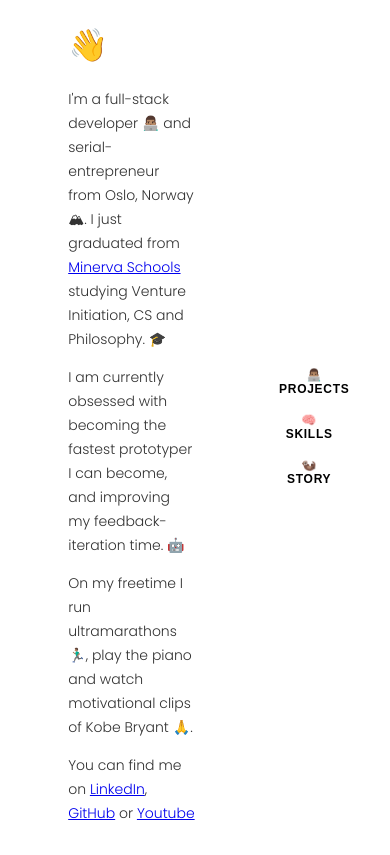
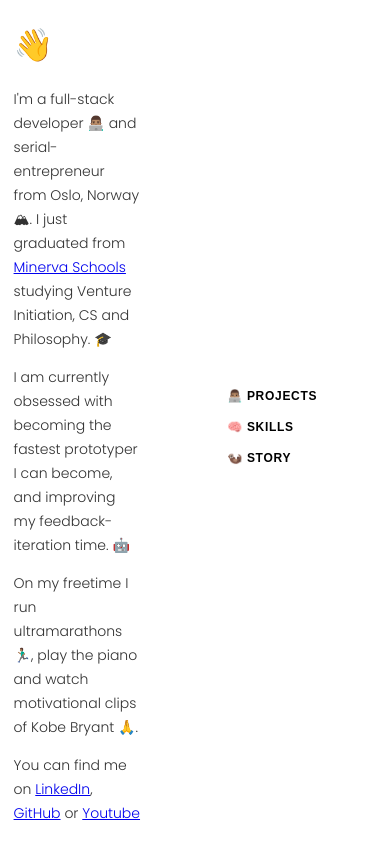
Before and after one commit to Maiuran1404/maiuran1404.github.io, a React (Create React App) app: page / in a window 390 px wide. Built offline with nearby package versions, Linux system fonts and the light colour scheme.

Commit message:
mayoo saturday commmit

```diff
--- a/src/containers/Home.scss
+++ b/src/containers/Home.scss
@@ -26,6 +26,9 @@ body {
       margin: 0 24px;
       height: 100vh;
       margin-left: 15%;
+      @media (max-width: 800px) {
+        margin-left: 1%;
+    }
       gap: 10% 0%;
 
       .hero-content {
```
